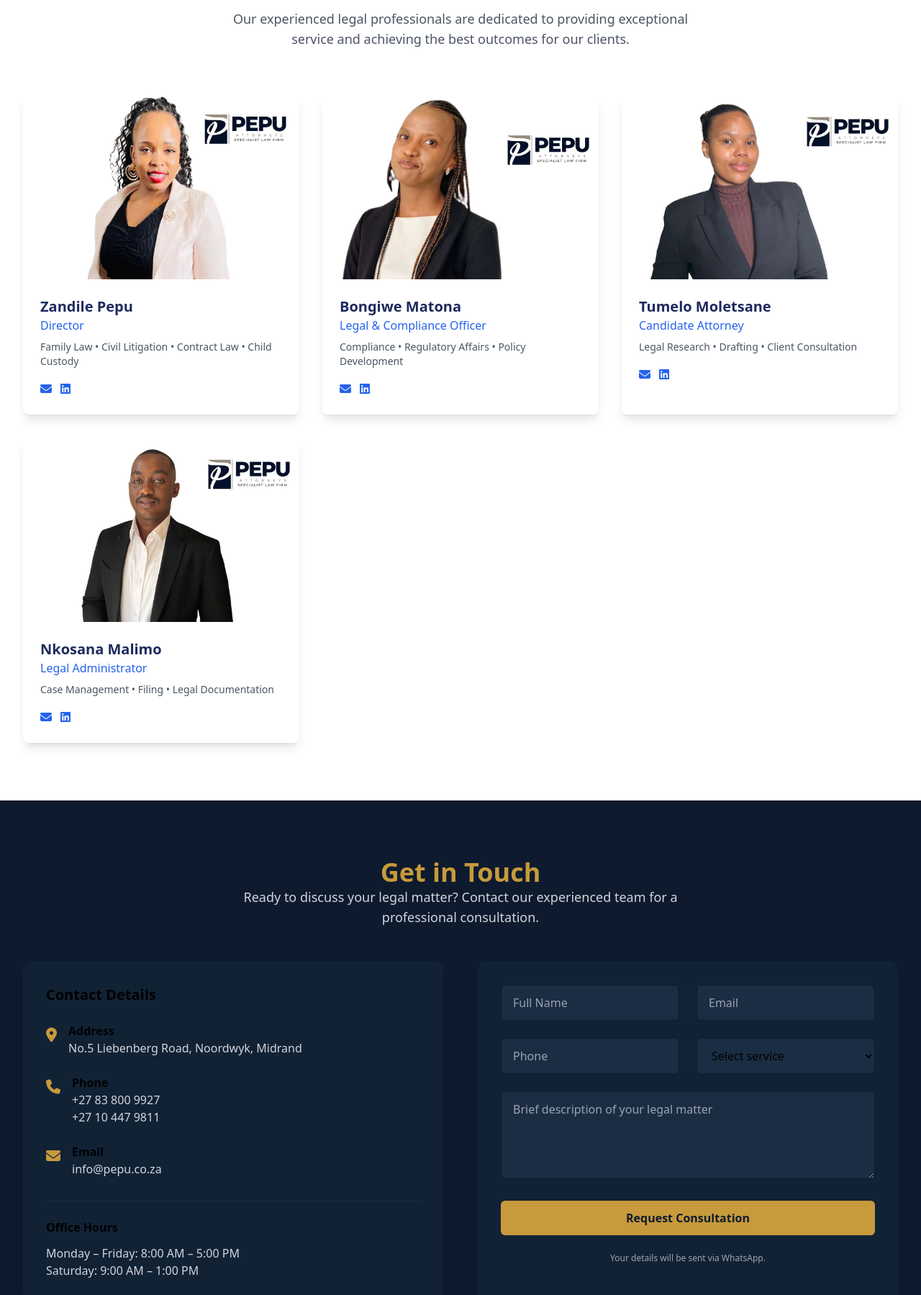
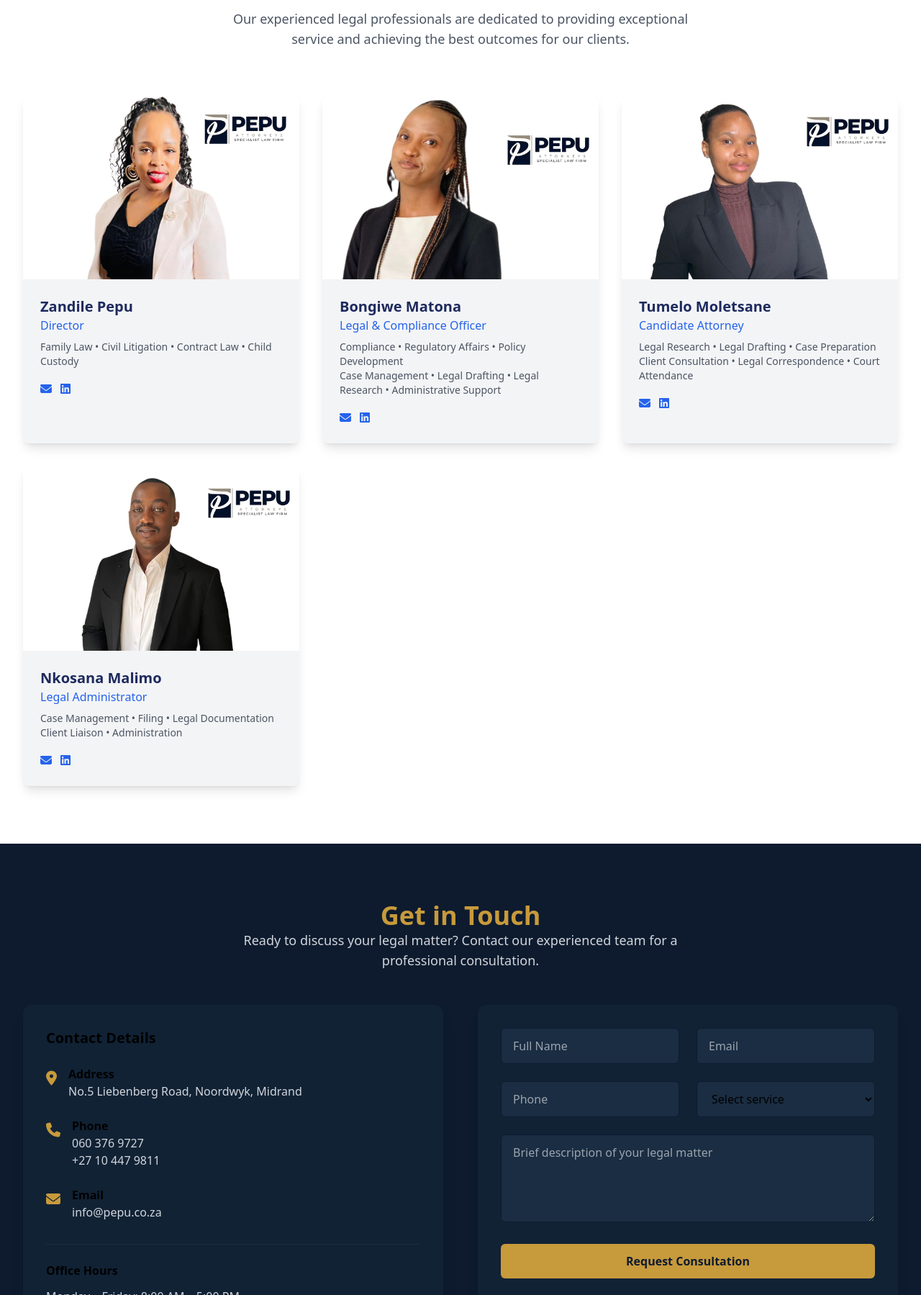
Before and after one commit to ValoyItech/pepuattorneys, a plain HTML site: page about.html in a window 1280 px wide. Shown: the part 2320-4119 px from the top of the page at 72% size. Drawn offline with nearby package versions, Linux system fonts and the light colour scheme.

Commit message:
Add files via upload

```diff
--- a/about.html
+++ b/about.html
@@ -212,8 +212,8 @@
       <li><a href="#contact" class="sidebar-link block py-2 px-3 rounded hover:bg-[#C79A3B]/20">Contact</a></li>
     </ul>
     <div class="p-4 border-t border-[#C79A3B]/30 space-y-3">
-      <a href="tel:+27838009927" class="flex items-center space-x-3 hover:text-[#E9C37F]">
-        <i class="fas fa-phone w-5"></i><span>+27 83 800 9927</span>
+      <a href="tel:+27603769727" class="flex items-center space-x-3 hover:text-[#E9C37F]">
+        <i class="fas fa-phone w-5"></i><span>060 376 9727</span>
       </a>
       <a href="mailto:info@pepu.co.za" class="flex items-center space-x-3 hover:text-[#E9C37F]">
         <i class="fas fa-envelope w-5"></i><span>info@pepu.co.za</span>
@@ -325,16 +325,19 @@
   </div>
 </section>
 
+<!-- ================= TEAM (updated) ================= -->
 <section id="team" class="py-20 bg-white">
   <div class="max-w-7xl mx-auto px-4 sm:px-6 lg:px-8">
     <div class="text-center mb-16">
       <h2 class="text-3xl md:text-4xl font-bold text-dark-navy mb-4">Meet Our Team</h2>
-      <p class="text-gray-600 text-lg max-w-2xl mx-auto">Our experienced legal professionals are dedicated to providing exceptional service and achieving the best outcomes for our clients.</p>
+      <p class="text-gray-600 text-lg max-w-2xl mx-auto">
+        Our experienced legal professionals are dedicated to providing exceptional service and achieving the best outcomes for our clients.
+      </p>
     </div>
     <div class="grid grid-cols-1 md:grid-cols-2 lg:grid-cols-3 gap-8">
 
       <!-- Zandile Pepu -->
-      <div class="bg-white rounded-lg shadow-lg overflow-hidden">
+      <div class="bg-gray-100 rounded-lg shadow-lg overflow-hidden">
         <img src="images/zandile.jpg" alt="Zandile Pepu" class="w-full" style="width:100%; height:auto; max-width:1200px;">
         <div class="p-6">
           <h3 class="text-xl font-bold text-dark-navy">Zandile Pepu</h3>
@@ -348,12 +351,15 @@
       </div>
 
       <!-- Bongiwe Matona -->
-      <div class="bg-white rounded-lg shadow-lg overflow-hidden">
+      <div class="bg-gray-100 rounded-lg shadow-lg overflow-hidden">
         <img src="images/bongiwe matona.jpg" alt="Bongiwe Matona" class="w-full" style="width:100%; height:auto; max-width:1200px;">
         <div class="p-6">
           <h3 class="text-xl font-bold text-dark-navy">Bongiwe Matona</h3>
           <p class="text-blue-600 font-medium">Legal & Compliance Officer</p>
-          <p class="text-gray-600 text-sm mt-2">Compliance • Regulatory Affairs • Policy Development</p>
+          <p class="text-gray-600 text-sm mt-2">
+            Compliance • Regulatory Affairs • Policy Development<br>
+            Case Management • Legal Drafting • Legal Research • Administrative Support
+          </p>
           <div class="mt-4 flex space-x-3">
             <a href="mailto:bongiwe@pepu.co.za" class="text-blue-600"><i class="fas fa-envelope"></i></a>
             <a href="#" target="_blank" class="text-blue-600"><i class="fab fa-linkedin"></i></a>
@@ -362,12 +368,15 @@
       </div>
 
       <!-- Tumelo Moletsane -->
-      <div class="bg-white rounded-lg shadow-lg overflow-hidden">
+      <div class="bg-gray-100 rounded-lg shadow-lg overflow-hidden">
         <img src="images/tumelo moletsane.jpg" alt="Tumelo Moletsane" class="w-full" style="width:100%; height:auto; max-width:1200px;">
         <div class="p-6">
           <h3 class="text-xl font-bold text-dark-navy">Tumelo Moletsane</h3>
           <p class="text-blue-600 font-medium">Candidate Attorney</p>
-          <p class="text-gray-600 text-sm mt-2">Legal Research • Drafting • Client Consultation</p>
+          <p class="text-gray-600 text-sm mt-2">
+            Legal Research • Legal Drafting • Case Preparation<br>
+            Client Consultation • Legal Correspondence • Court Attendance
+          </p>
           <div class="mt-4 flex space-x-3">
             <a href="mailto:tumelo@pepu.co.za" class="text-blue-600"><i class="fas fa-envelope"></i></a>
             <a href="#" target="_blank" class="text-blue-600"><i class="fab fa-linkedin"></i></a>
@@ -376,12 +385,15 @@
       </div>
 
       <!-- Nkosana Malimo -->
-      <div class="bg-white rounded-lg shadow-lg overflow-hidden">
+      <div class="bg-gray-100 rounded-lg shadow-lg overflow-hidden">
         <img src="images/Nkosana malimo.jpg" alt="Nkosana Malimo" class="w-full" style="width:100%; height:auto; max-width:1200px;">
         <div class="p-6">
           <h3 class="text-xl font-bold text-dark-navy">Nkosana Malimo</h3>
           <p class="text-blue-600 font-medium">Legal Administrator</p>
-          <p class="text-gray-600 text-sm mt-2">Case Management • Filing • Legal Documentation</p>
+          <p class="text-gray-600 text-sm mt-2">
+            Case Management • Filing • Legal Documentation<br>
+            Client Liaison • Administration
+          </p>
           <div class="mt-4 flex space-x-3">
             <a href="mailto:nkosana@pepu.co.za" class="text-blue-600"><i class="fas fa-envelope"></i></a>
             <a href="#" target="_blank" class="text-blue-600"><i class="fab fa-linkedin"></i></a>
@@ -392,6 +404,8 @@
     </div>
   </div>
 </section>
+
+
 
 <!-- ================= CONTACT (identical to index) ================= -->
 <section id="contact" class="py-20 bg-[#0E1B2E]">
@@ -408,7 +422,7 @@
         <h3 class="text-xl font-bold mb-6">Contact Details</h3>
         <div class="space-y-6">
           <div class="flex items-start"><i class="fas fa-map-marker-alt text-[#C79A3B] text-xl mr-4 mt-1"></i><div><h4 class="font-semibold">Address</h4><p class="text-gray-300">No.5 Liebenberg Road, Noordwyk, Midrand</p></div></div>
-          <div class="flex items-start"><i class="fas fa-phone text-[#C79A3B] text-xl mr-4 mt-1"></i><div><h4 class="font-semibold">Phone</h4><p class="text-gray-300"><a href="tel:+27838009927" class="hover:text-[#E9C37F]">+27 83 800 9927</a><br><a href="tel:+27104479811" class="hover:text-[#E9C37F]">+27 10 447 9811</a></p></div></div>
+          <div class="flex items-start"><i class="fas fa-phone text-[#C79A3B] text-xl mr-4 mt-1"></i><div><h4 class="font-semibold">Phone</h4><p class="text-gray-300"><a href="tel:+27603769727" class="hover:text-[#E9C37F]">060 376 9727</a><br><a href="tel:+27104479811" class="hover:text-[#E9C37F]">+27 10 447 9811</a></p></div></div>
           <div class="flex items-start"><i class="fas fa-envelope text-[#C79A3B] text-xl mr-4 mt-1"></i><div><h4 class="font-semibold">Email</h4><p class="text-gray-300"><a href="mailto:info@pepu.co.za" class="hover:text-[#E9C37F]">info@pepu.co.za</a></p></div></div>
         </div>
         <div class="mt-8 pt-6 border-t border-[#1A2D42]"><h4 class="font-semibold mb-3">Office Hours</h4><p class="text-gray-300">Monday – Friday: 8:00 AM – 5:00 PM<br>Saturday: 9:00 AM – 1:00 PM</p></div>
@@ -461,7 +475,7 @@
         <p class="text-gray-300 mb-4">Professional legal services across multiple practice areas. Your trusted partner in navigating complex legal matters.</p>
         <div class="flex space-x-4">
           <a href="mailto:info@pepu.co.za" class="text-[#C79A3B]"><i class="fas fa-envelope"></i></a>
-          <a href="tel:+27838009927" class="text-[#C79A3B]"><i class="fas fa-phone"></i></a>
+          <a href="tel:+27603769727" class="text-[#C79A3B]"><i class="fas fa-phone"></i></a>
         </div>
         <div class="flex space-x-4 mt-4">
           <a href="https://wa.me/27603769727" target="_blank"><i class="fab fa-whatsapp text-[#C79A3B] hover:text-[#E9C37F]"></i></a>
```
Also changed, not shown: contact.html (+5 -5 lines), index.html (+31 -18 lines), services.html (+3 -3 lines).
